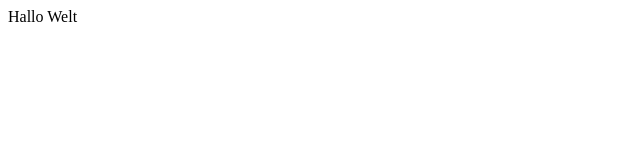
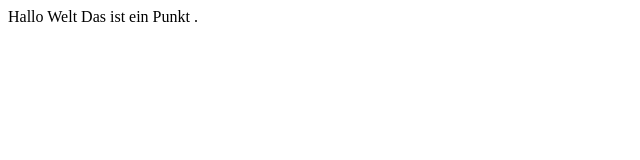
Before and after one commit to s-beceee/Seminar_Seminar, a plain HTML site: page index.html in a window 1280 px wide. Shown: the whole page, without its empty margins (0-640 px from the left). Drawn offline with Linux system fonts and the light colour scheme.

Commit message:
Änderungen html

```diff
--- a/index.html
+++ b/index.html
@@ -11,6 +11,7 @@
 
    <body>
        Hallo Welt
+	Das ist ein Punkt .
 
       </body>
 
```
